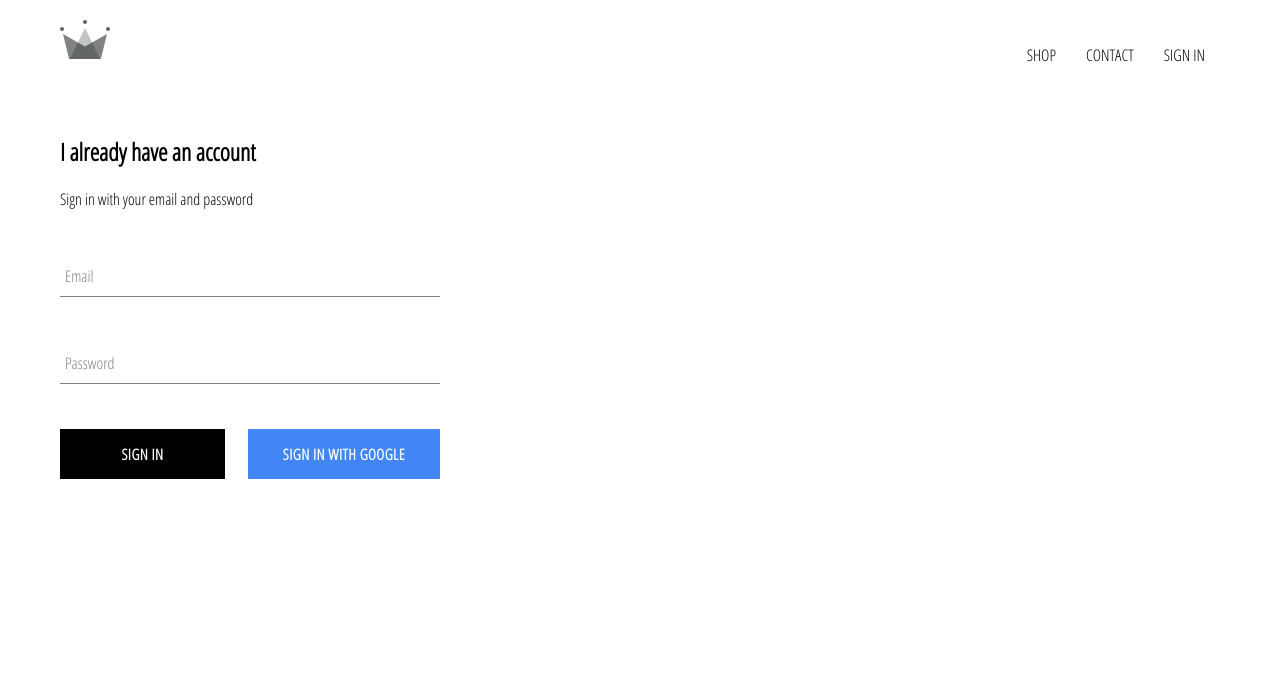
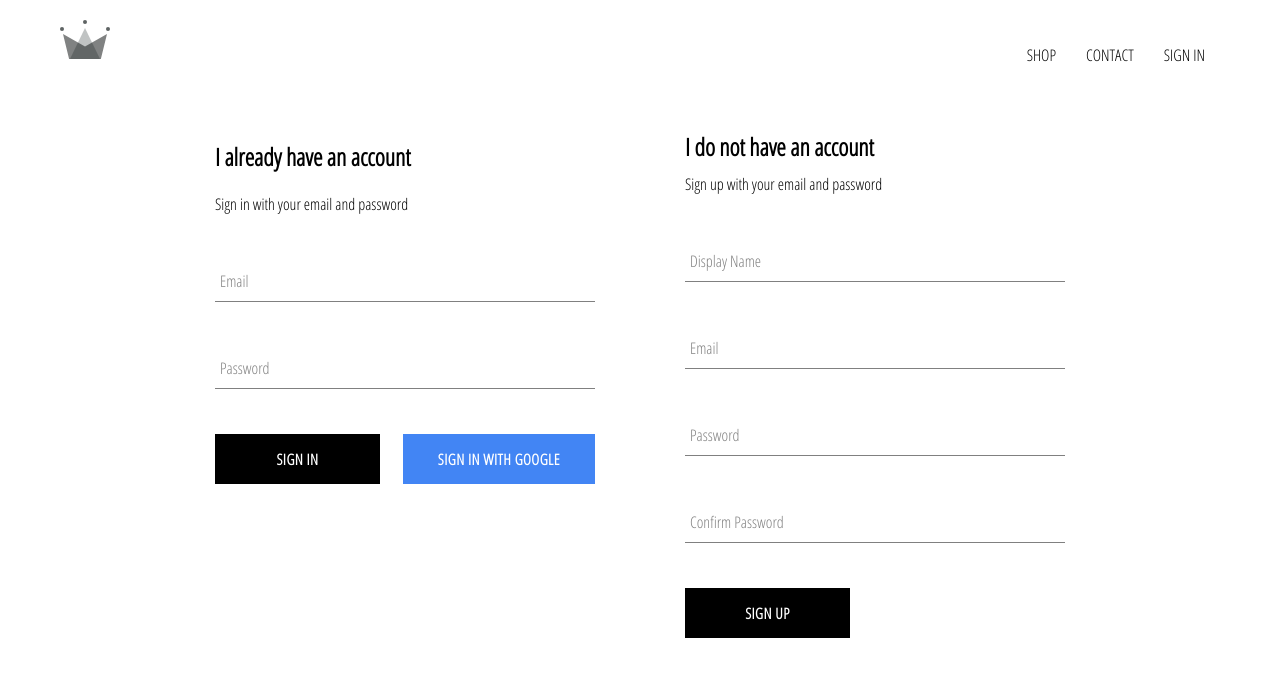
Before and after one commit to munjal83/magicbeans, a React (Create React App) app: page /login in a window 1280 px wide. Shown: the top 676 px of the page. Built offline with nearby package versions, Linux system fonts and the light colour scheme; no server answers.

Commit message:
add signup component and integration to firestore

```diff
--- a/src/App.js
+++ b/src/App.js
@@ -6,7 +6,7 @@
 import ShopPage from './pages/shop/ShopPage'
 import Header from './components/header/Header'
 import LoginRegister from './pages/login-register/LoginRegister'
-import { auth } from './firebase/firebase.utils'
+import { auth, createUserProfileDocument } from './firebase/firebase.utils'
 
 class App extends React.Component {
   constructor() {
@@ -19,9 +19,22 @@
   unSubscribeFromAuth = null;
 
   componentDidMount() {
-    this.unSubscribeFromAuth = auth.onAuthStateChanged(user => {
-      this.setState({ currentUser: user })
+    this.unSubscribeFromAuth = auth.onAuthStateChanged(async userAuth => {
 
+      if (userAuth) {
+        const userRef = await createUserProfileDocument(userAuth);
+
+        userRef.onSnapshot(snapShot => {
+          this.setState({
+            currentUser: {
+              id: snapShot.id,
+              ...snapShot.data()
+            }
+          });
+          console.log(this.state)
+        });
+      }
+      this.setState({ currentUser: userAuth })
     })
   }
 
@@ -32,7 +45,7 @@
   render() {
     return (
       <div className="App">
-        <Header currentUser={this.state.currentUser}/>
+        <Header currentUser={this.state.currentUser} />
         <Switch>
           <Route exact path='/' component={HomePage} />
           <Route path='/shop' component={ShopPage} />
--- /dev/null
+++ b/src/components/signup/SignUp.jsx
@@ -0,0 +1,103 @@
+import React from 'react';
+
+import FormInput from '../form-input/FormInput';
+import CustomButton from '../custom-button/CustomButton';
+
+import { auth, createUserProfileDocument } from '../../firebase/firebase.utils';
+
+import './Signup.scss';
+
+class SignUp extends React.Component {
+  constructor() {
+    super();
+
+    this.state = {
+      displayName: '',
+      email: '',
+      password: '',
+      confirmPassword: '',
+    };
+  }
+
+  handleSubmit = async (event) => {
+    event.preventDefault();
+
+    const { displayName, email, password, confirmPassword } = this.state;
+
+    if (password !== confirmPassword) {
+      alert("passwords don't match");
+      return;
+    }
+
+    try {
+      const { user } = await auth.createUserWithEmailAndPassword(
+        email,
+        password
+      );
+
+      await createUserProfileDocument(user, { displayName });
+
+      this.setState({
+        displayName: '',
+        email: '',
+        password: '',
+        confirmPassword: '',
+      });
+    } catch (error) {
+      console.log(error);
+    }
+  };
+
+  handleChange = (event) => {
+    const { name, value } = event.target;
+
+    this.setState({ [name]: value });
+  };
+
+  render() {
+    const { displayName, email, password, confirmPassword } = this.state;
+    return (
+      <div className='sign-up'>
+        <h2 className='title'>I do not have an account</h2>
+        <span>Sign up with your email and password</span>
+        <form className='sign-up-form' onSubmit={this.handleSubmit}>
+          <FormInput
+            type='text'
+            name='displayName'
+            value={displayName}
+            onChange={this.handleChange}
+            label='Display Name'
+            required
+          />
+          <FormInput
+            type='email'
+            name='email'
+            value={email}
+            onChange={this.handleChange}
+            label='Email'
+            required
+          />
+          <FormInput
+            type='password'
+            name='password'
+            value={password}
+            onChange={this.handleChange}
+            label='Password'
+            required
+          />
+          <FormInput
+            type='password'
+            name='confirmPassword'
+            value={confirmPassword}
+            onChange={this.handleChange}
+            label='Confirm Password'
+            required
+          />
+          <CustomButton type='submit'>SIGN UP</CustomButton>
+        </form>
+      </div>
+    );
+  }
+}
+
+export default SignUp;
--- /dev/null
+++ b/src/components/signup/Signup.scss
@@ -0,0 +1,9 @@
+.sign-up {
+    display: flex;
+    flex-direction: column;
+    width: 380px;
+
+    .title {
+        margin: 10px 0;
+    }
+}
--- a/src/firebase/firebase.utils.js
+++ b/src/firebase/firebase.utils.js
@@ -13,13 +13,43 @@
     measurementId: "G-76Q46GBV3Y"
 };
 
+export const createUserProfileDocument = async (userAuth, additionalData) => {
+
+    if (!userAuth) return;
+
+    const userRef = firestore.doc(`users/${userAuth.uid}`)
+
+    const snapShot = await userRef.get()
+
+    if (!snapShot.exists) {
+
+        const { displayName, email } = userAuth;
+        const createAt = new Date();
+
+        try {
+            await userRef.set({
+                displayName,
+                email,
+                createAt,
+                ...additionalData
+            })
+
+        } catch (error) {
+            console.log('error creating user', error.message);
+        }
+
+    }
+    return userRef;
+
+}
+
 firebase.initializeApp(config);
 
 export const auth = firebase.auth();
 export const firestore = firebase.firestore();
 
 const provider = new firebase.auth.GoogleAuthProvider();
-provider.setCustomParameters({prompt: 'select_account'});
+provider.setCustomParameters({ prompt: 'select_account' });
 export const signInWithGoogle = () => auth.signInWithPopup(provider);
 
 export default firebase;
--- a/src/pages/login-register/LoginRegister.jsx
+++ b/src/pages/login-register/LoginRegister.jsx
@@ -1,11 +1,13 @@
 import React from 'react';
 import './LoginRegister.scss';
-import Login from '../../components/login/Login'
+import Login from '../../components/login/Login';
+import Signup from '../../components/signup/SignUp';
 
 const LoginRegister = () => {
     return (
-        <div>
-            <Login></Login>
+        <div className='login-register'>
+            <Login/>
+            <Signup/>
         </div>
     )
 }
--- a/src/pages/login-register/LoginRegister.scss
+++ b/src/pages/login-register/LoginRegister.scss
@@ -0,0 +1,6 @@
+.login-register {
+    width: 850px;
+    display: flex;
+    justify-content: space-between;
+    margin: 30px auto;
+}
```
